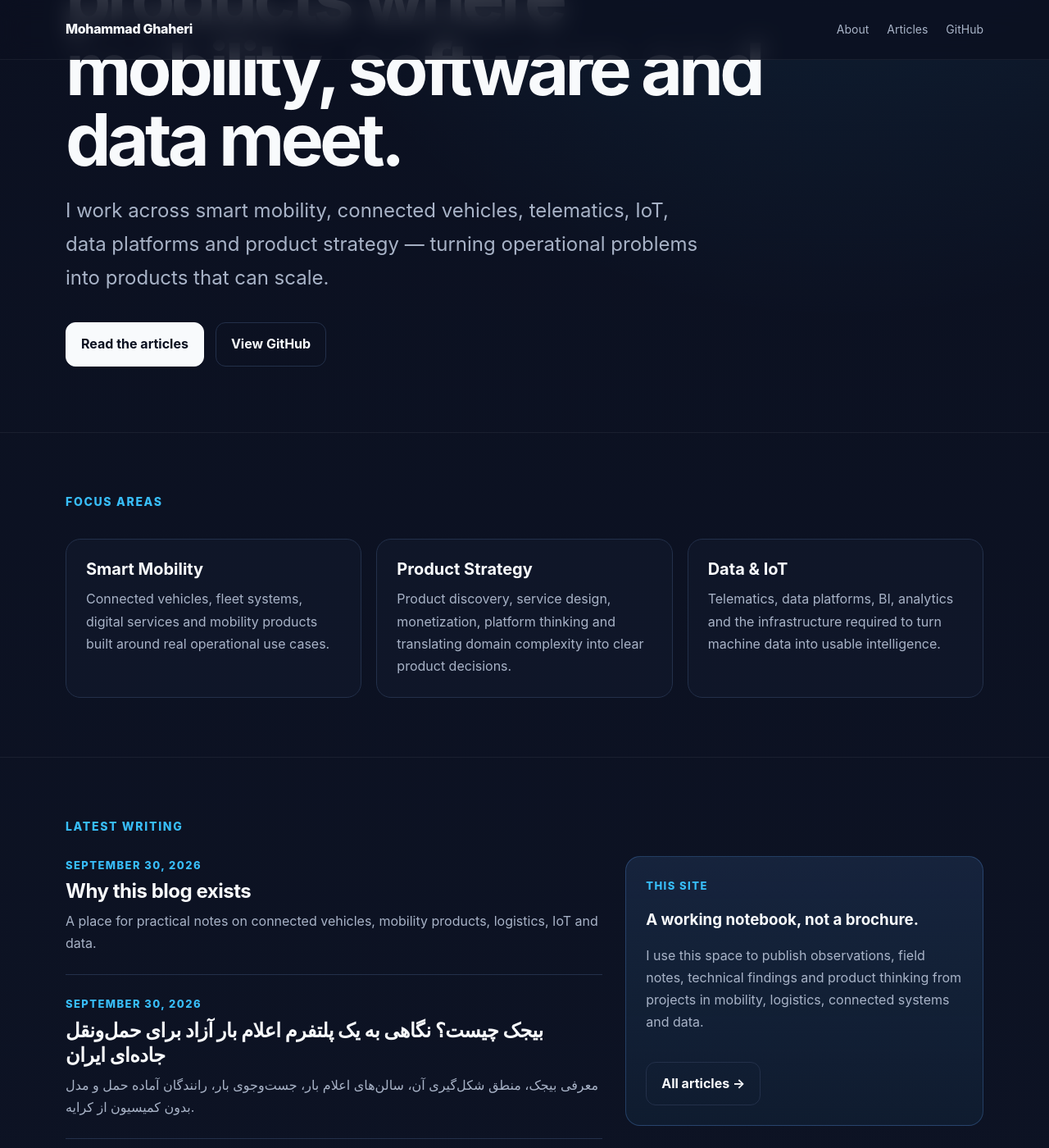
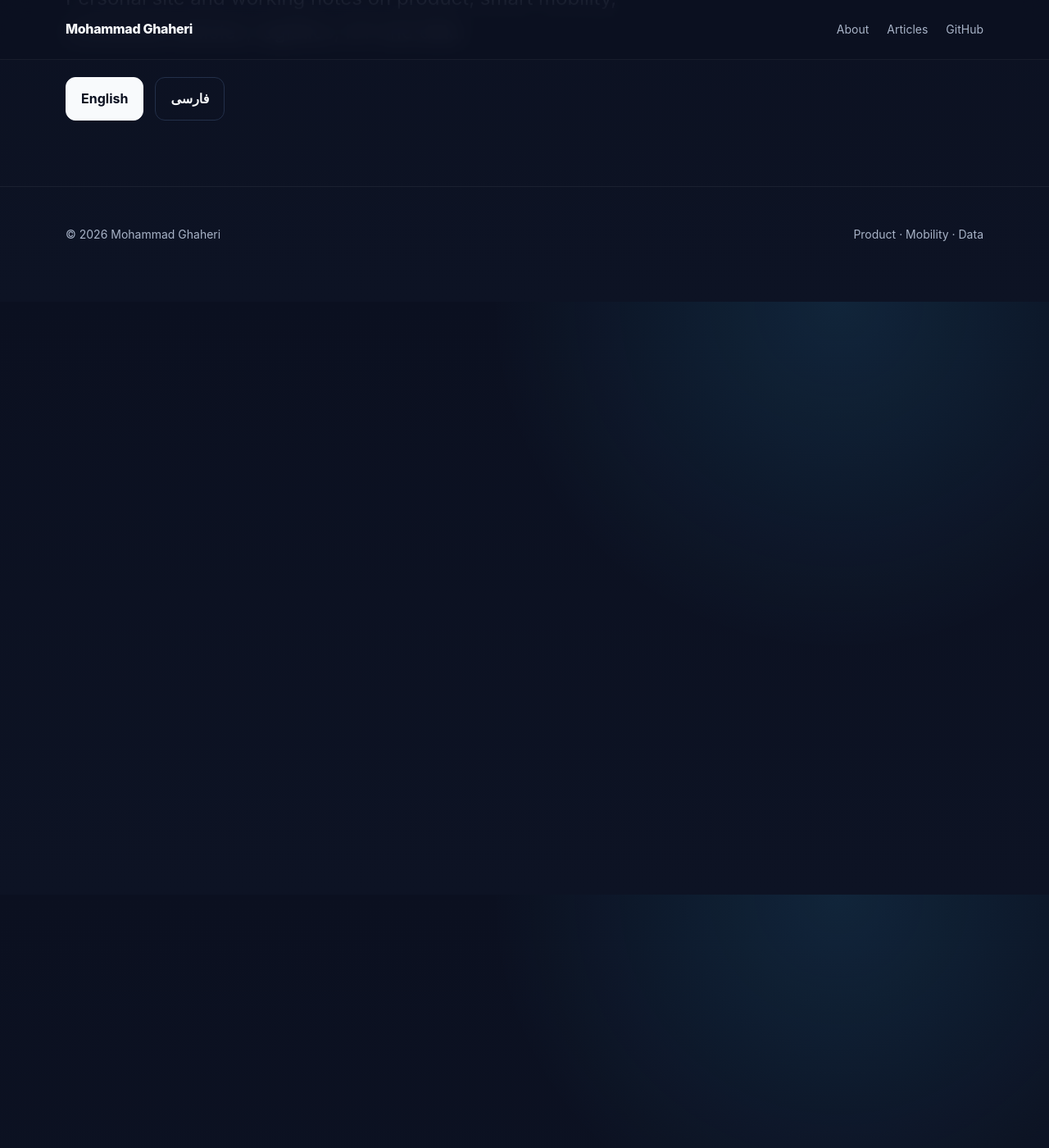
Before and after one commit to MohammadGhaheri/mohammadghaheri.github.io, a Jekyll site: the page built from index.html, in a window 1280 px wide and 1400 px high, scrolled down 355 px. Shown: the whole window at 82% size. Built offline with Jekyll 4.4.1, drawn with Linux system fonts in a browser that asks for light colours; some of the changed text lies outside the part shown.

Commit message:
Turn root into language selector

```diff
--- a/index.html
+++ b/index.html
@@ -1,50 +1,15 @@
 ---
 layout: default
 title:
-description: Product, mobility and data notes by Mohammad Ghaheri.
+description: Mohammad Ghaheri — Product, Mobility & Data
+lang: en
 ---
 <div class="wrap hero">
-  <div class="eyebrow">Product · Mobility · Data</div>
-  <h1>Building useful products where mobility, software and data meet.</h1>
-  <p class="lead">I work across smart mobility, connected vehicles, telematics, IoT, data platforms and product strategy — turning operational problems into products that can scale.</p>
+  <div class="eyebrow">Mohammad Ghaheri</div>
+  <h1>Choose your language</h1>
+  <p class="lead">Personal site and working notes on product, smart mobility, connected vehicles, logistics, IoT and data.</p>
   <div class="actions">
-    <a class="btn primary" href="{{ '/articles/' | relative_url }}">Read the articles</a>
-    <a class="btn" href="https://github.com/MohammadGhaheri" target="_blank" rel="noreferrer">View GitHub</a>
+    <a class="btn primary" href="{{ '/en/' | relative_url }}">English</a>
+    <a class="btn" href="{{ '/fa/' | relative_url }}">فارسی</a>
   </div>
 </div>
-
-<section>
-  <div class="wrap">
-    <div class="section-title">Focus areas</div>
-    <div class="grid">
-      <article class="card"><h3>Smart Mobility</h3><p>Connected vehicles, fleet systems, digital services and mobility products built around real operational use cases.</p></article>
-      <article class="card"><h3>Product Strategy</h3><p>Product discovery, service design, monetization, platform thinking and translating domain complexity into clear product decisions.</p></article>
-      <article class="card"><h3>Data & IoT</h3><p>Telematics, data platforms, BI, analytics and the infrastructure required to turn machine data into usable intelligence.</p></article>
-    </div>
-  </div>
-</section>
-
-<section>
-  <div class="wrap">
-    <div class="section-title">Latest writing</div>
-    <div class="writing">
-      <div class="post-list">
-        {% for post in site.posts limit:5 %}
-        <article class="post-item">
-          <a href="{{ post.url | relative_url }}">
-            <div class="meta">{{ post.date | date: "%B %-d, %Y" }}</div>
-            <h3>{{ post.title }}</h3>
-            {% if post.description %}<p>{{ post.description }}</p>{% endif %}
-          </a>
-        </article>
-        {% endfor %}
-      </div>
-      <aside class="note">
-        <div class="meta">THIS SITE</div>
-        <h3>A working notebook, not a brochure.</h3>
-        <p>I use this space to publish observations, field notes, technical findings and product thinking from projects in mobility, logistics, connected systems and data.</p>
-        <div class="actions"><a class="btn" href="{{ '/articles/' | relative_url }}">All articles →</a></div>
-      </aside>
-    </div>
-  </div>
-</section>
```
